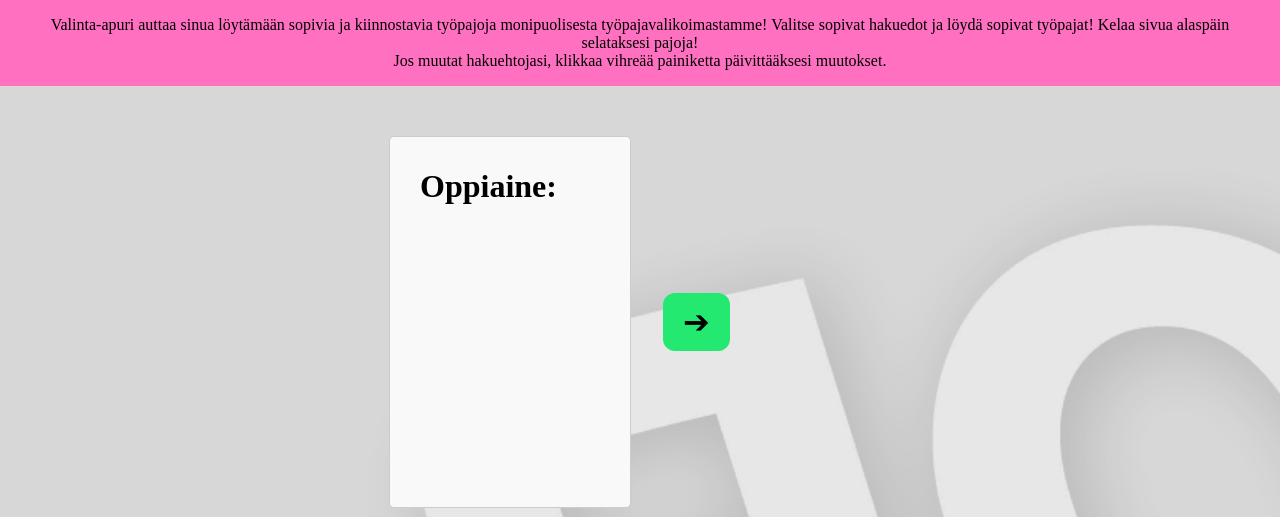
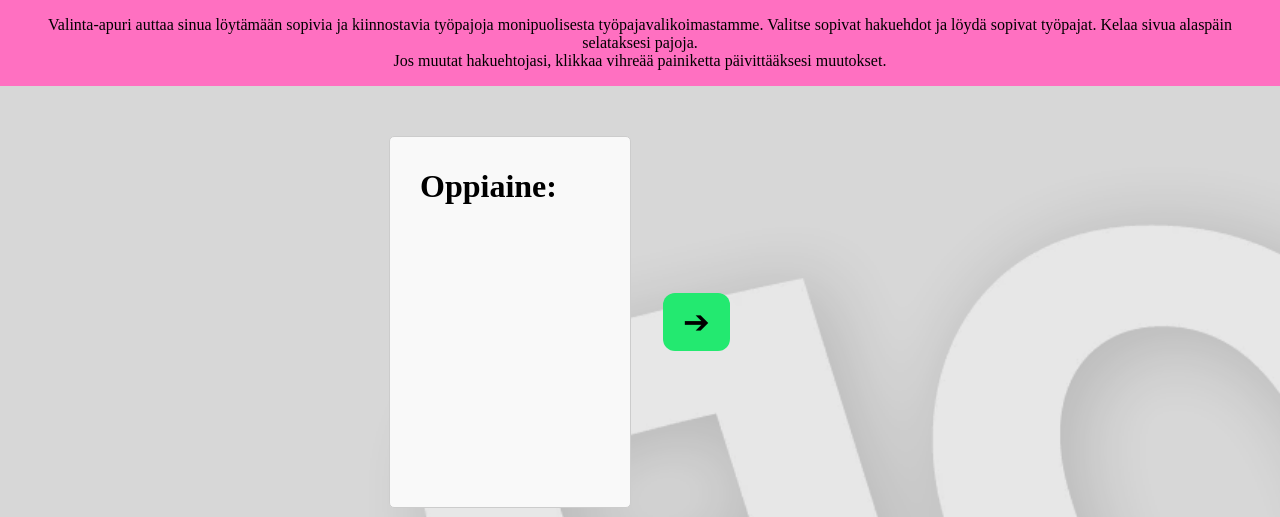
Before and after one commit to AaltoJunior/Valinta-Apuri, a Flask app: page / in a window 1280 px wide. Shown: the top 517 px of the page. Run offline with Flask 3, Linux system fonts and the light colour scheme; parts of the project's set-up code (start-up, migrations or seed data) failed here and were passed over; some libraries are stand-ins or nearby versions; some web fonts are replaced.

Commit message:
Header txt more fixes

```diff
--- a/templates/index.html
+++ b/templates/index.html
@@ -46,8 +46,7 @@
 </head>
 <body>
     <header>
-        <p>Valinta-apuri auttaa sinua löytämään sopivia ja kiinnostavia työpajoja monipuolisesta työpajavalikoimastamme!
-        Valitse sopivat hakuedot ja löydä sopivat työpajat! Kelaa sivua alaspäin selataksesi pajoja! <br> Jos muutat hakuehtojasi, klikkaa vihreää painiketta päivittääksesi muutokset.</p>
+        <p>Valinta-apuri auttaa sinua löytämään sopivia ja kiinnostavia työpajoja monipuolisesta työpajavalikoimastamme. Valitse sopivat hakuehdot ja löydä sopivat työpajat. Kelaa sivua alaspäin selataksesi pajoja. <br> Jos muutat hakuehtojasi, klikkaa vihreää painiketta päivittääksesi muutokset.</p>
     </header>
 <div class="main">
 
```
